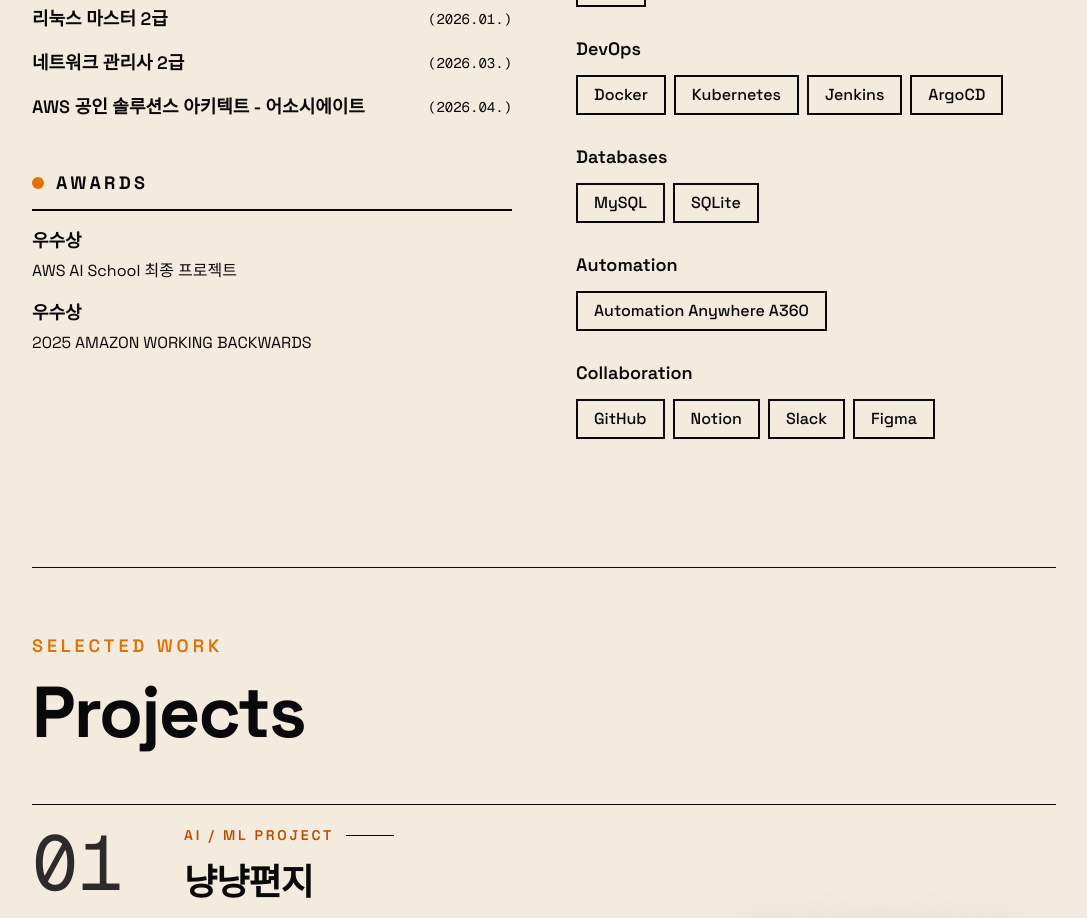
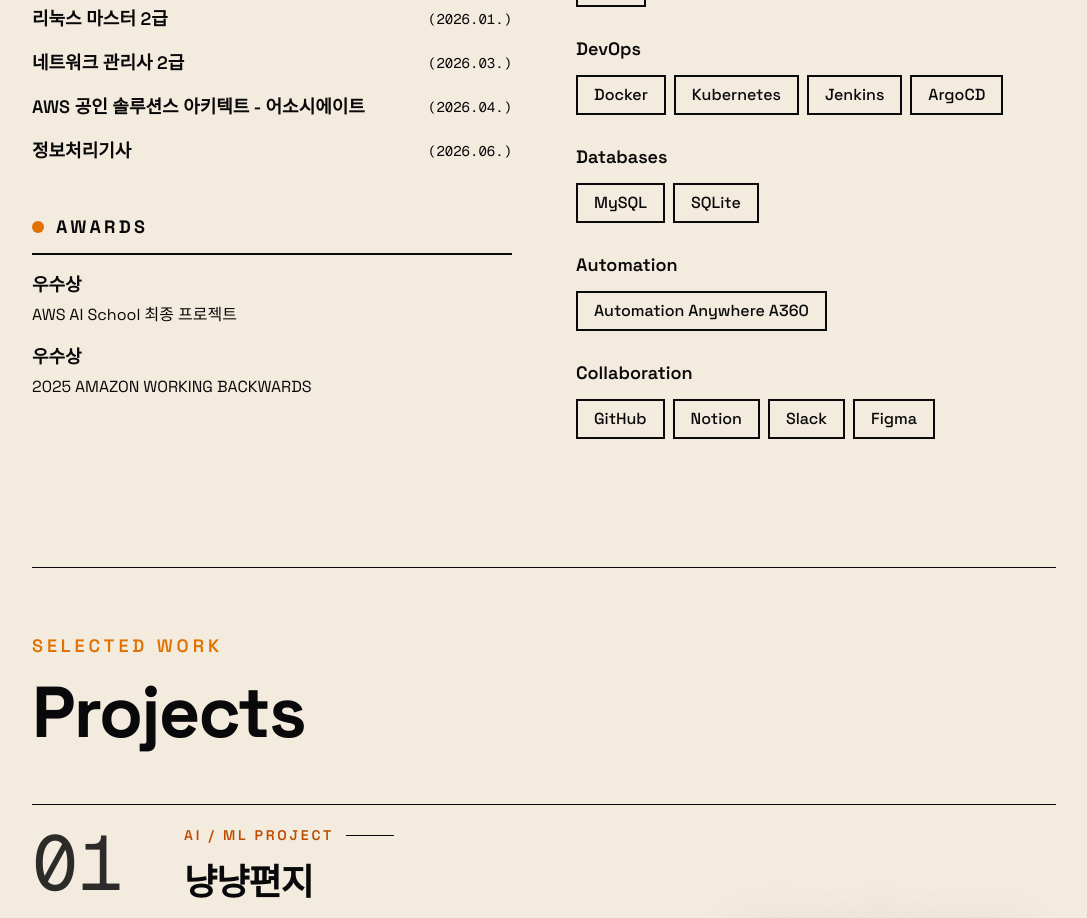
Before and after one commit to jeegle16-alt/moonfolio, a Next.js app: page / in a window 1280 px wide. Shown: the part 2020-2938 px from the top of the page, without its empty margins (96-1183 px from the left). Built offline with nearby package versions, Linux system fonts and the light colour scheme; a web font is replaced by a local one.

Commit message:
add certi

```diff
--- a/components/sections/About.tsx
+++ b/components/sections/About.tsx
@@ -69,6 +69,13 @@ const certificates = [
       en: "AWS Certified Solutions Architect - Associate",
     },
     year: "(2026.04.)",
+  },
+  {
+    name: {
+      kr: "정보처리기사",
+      en: "Engineer Information Processing",
+    },
+    year: "(2026.06.)",
   },
 ];
 
```
